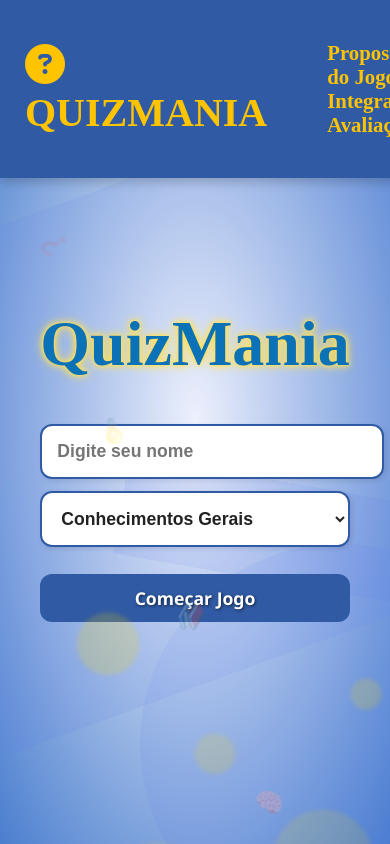
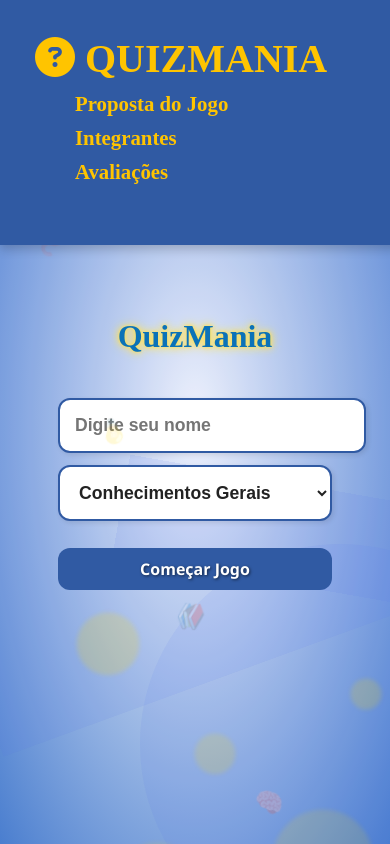
Before and after one commit to Edugames4674/quizmania, a PHP site: page /jogo.html in a window 390 px wide. Run offline with PHP 8.4, Linux system fonts and the light colour scheme.

Commit message:
Add files via upload

```diff
--- a/TCC/jogo.css
+++ b/TCC/jogo.css
@@ -303,25 +303,92 @@ label {
   transition: width 0.5s ease;
   border-radius: 15px;
 }
-@media (max-width: 480px) {
+@media (max-width: 768px) {
   .game-container {
     padding: 30px 20px;
+    margin-top: 160px;
   }
-  .nav-links li {
-    margin-left: 20px;
+
+  .navbar {
+    flex-direction: column;
+    align-items: flex-start;
+    padding: 10px;
   }
+
   .nav-links {
     flex-direction: column;
     align-items: flex-start;
+    margin-top: 10px;
   }
+
+  .nav-links li {
+    margin-left: 0;
+    margin-bottom: 10px;
+  }
+
   button {
     font-size: 1.1em;
     padding: 12px;
+    width: 100%;
   }
+
   input[type="text"], select {
     max-width: 100%;
   }
+
+  .welcome-text {
+    font-size: 2.5em;
+    text-align: center;
+  }
+
+  #mascote-container {
+    width: 80px;
+    bottom: 10px;
+    right: 10px;
+  }
+
+  #mascote-dica {
+    width: 70px;
+  }
+
+  #hint-bubble {
+    width: 180px;
+    font-size: 12px;
+  }
 }
+@media (max-width: 480px) {
+  .game-container {
+    padding: 25px 15px;
+  }
+
+  .nav-links li {
+    margin-left: 0;
+    margin-bottom: 10px;
+  }
+
+  button {
+    font-size: 1em;
+    padding: 10px;
+  }
+
+  .welcome-text {
+    font-size: 2em;
+  }
+
+  #mascote-container {
+    width: 60px;
+  }
+
+  #mascote-dica {
+    width: 60px;
+  }
+
+  #hint-bubble {
+    width: 160px;
+    font-size: 11px;
+  }
+}
+
  #hint-button {
     position: fixed;
     bottom: 20px;
```
Also changed, not shown: TCC/avaliacao.php (added).
